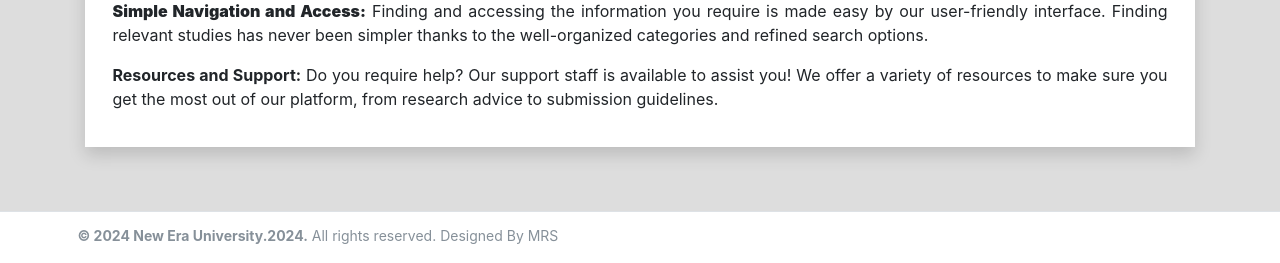
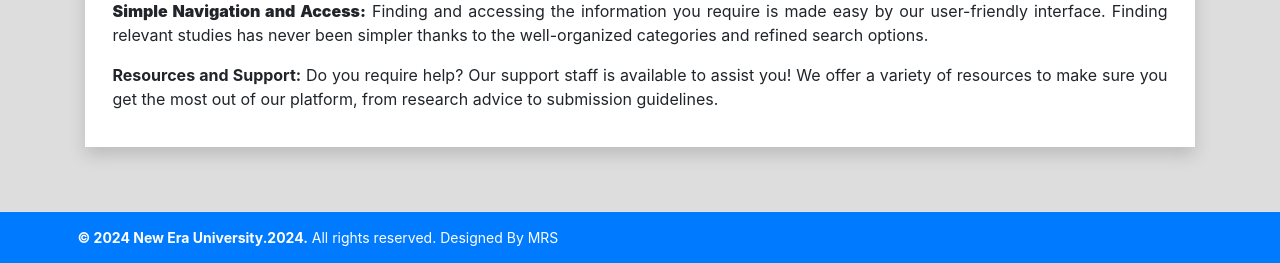
Before and after one commit to sgtpiamrm/capstone, a PHP site: page /capstone/ in a window 1280 px wide. Shown: the part 1267-1530 px from the top of the page. Run offline with PHP 8.4, Linux system fonts and the light colour scheme; data comes from the database, SQL or seed files in the repository; some libraries are stand-ins or nearby versions.

Commit message:
Footer Color changed to blue

```diff
--- a/inc/footer.php
+++ b/inc/footer.php
@@ -69,7 +69,7 @@
 </script>
 
 <!-- Footer Section -->
-<footer class="main-footer text-sm">
+<footer class="main-footer text-sm" style="background-color: #007bff; color: white; padding: 15px; text-align: left;">
   <div class="container">
     <!-- Footer Content -->
     <strong>© 2024 New Era University.<?php echo date('Y') ?>.</strong>
```
